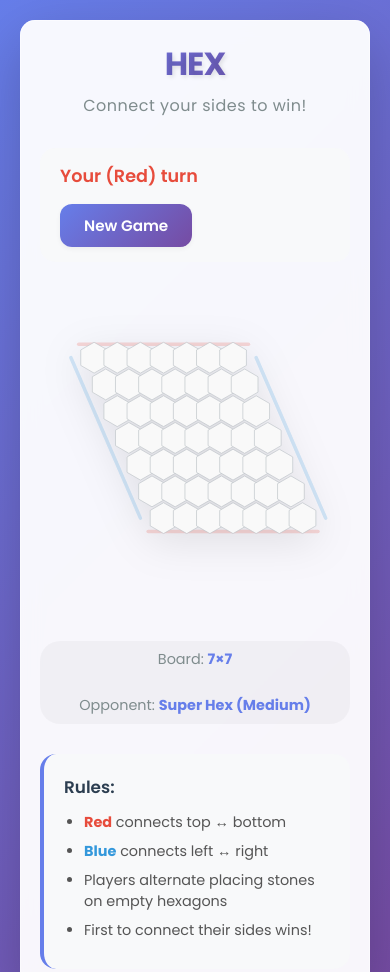
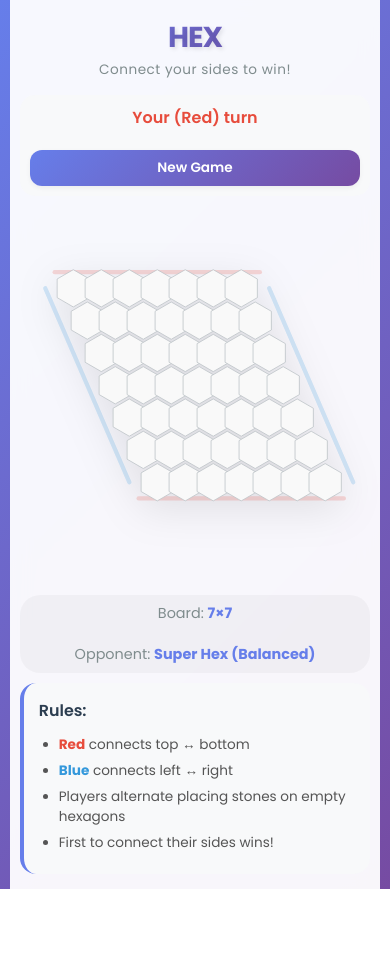
Before and after one commit to FWeynschenk/hex, a plain HTML site: page index.html in a window 390 px wide. Shown: the top 972 px of the page. After the commit the page ends 889 px from the top, so only its background shows below. Drawn offline with Linux system fonts and the light colour scheme.

Commit message:
better mobile layout

```diff
--- a/index.html
+++ b/index.html
@@ -3,34 +3,64 @@
 <head>
     <meta charset="UTF-8">
     <meta name="viewport" content="width=device-width, initial-scale=1.0">
-    <title>Hex Game</title>
+    <title>Hex - Classic Strategy Board Game</title>
+    <meta name="description" content="Play Hex, a classic abstract strategy board game online. Connect your sides to win against intelligent AI opponents. Free to play, no download required.">
+    <meta name="keywords" content="Hex, Hex Game, Strategy Board Game, Nash, Abstract Strategy, Online Game, AI Opponent, MCTS, Heuristic AI">
+    <meta name="author" content="SimpleSiteProj">
+
+    <!-- Open Graph / Facebook -->
+    <meta property="og:type" content="website">
+    <meta property="og:title" content="Hex - Classic Strategy Board Game">
+    <meta property="og:description" content="Play Hex online! Connect two opposite sides of a hexagonal grid while blocking your opponent. Features multiple AI difficulties and board sizes.">
+    <meta property="og:image" content="Hexagon.webp">
+
+    <!-- Twitter -->
+    <meta property="twitter:card" content="summary">
+    <meta property="twitter:title" content="Hex - Classic Strategy Board Game">
+    <meta property="twitter:description" content="Play Hex online! Connect two opposite sides of a hexagonal grid while blocking your opponent. Features multiple AI difficulties and board sizes.">
+    <meta property="twitter:image" content="Hexagon.webp">
+
     <link rel="icon" type="image/webp" href="Hexagon.webp">
     <link href="https://fonts.googleapis.com/css2?family=Poppins:wght@300;400;500;600;700&display=swap" rel="stylesheet">
     <style>
+        :root {
+            --primary: #667eea;
+            --primary-dark: #5a6fd6;
+            --secondary: #764ba2;
+            --accent: #e74c3c;
+            --blue: #3498db;
+            --text: #2c3e50;
+            --text-light: #7f8c8d;
+            --bg-white: rgba(255, 255, 255, 0.95);
+        }
+
         * {
             margin: 0;
             padding: 0;
             box-sizing: border-box;
+            -webkit-tap-highlight-color: transparent;
         }
 
         body {
             font-family: 'Poppins', sans-serif;
-            background: linear-gradient(135deg, #667eea 0%, #764ba2 100%);
+            background: linear-gradient(135deg, var(--primary) 0%, var(--secondary) 100%);
             min-height: 100vh;
             display: flex;
             justify-content: center;
             align-items: center;
             padding: 20px;
+            color: var(--text);
         }
 
         .game-container {
-            background: rgba(255, 255, 255, 0.95);
+            background: var(--bg-white);
             backdrop-filter: blur(10px);
             border-radius: 24px;
             box-shadow: 0 20px 60px rgba(0, 0, 0, 0.2), 0 0 0 1px rgba(255, 255, 255, 0.5) inset;
             padding: 40px;
             max-width: 800px;
             width: 100%;
+            transition: padding 0.3s ease;
         }
 
         h1 {
@@ -39,17 +69,18 @@
             font-size: 3em;
             font-weight: 700;
             letter-spacing: -1px;
-            background: linear-gradient(135deg, #667eea 0%, #764ba2 100%);
+            background: linear-gradient(135deg, var(--primary) 0%, var(--secondary) 100%);
             -webkit-background-clip: text;
             background-clip: text;
             -webkit-text-fill-color: transparent;
             text-shadow: 2px 2px 4px rgba(0,0,0,0.1);
+            line-height: 1.2;
         }
 
         .subtitle {
             text-align: center;
-            color: #7f8c8d;
-            margin-bottom: 30px;
+            color: var(--text-light);
+            margin-bottom: 25px;
             font-size: 1em;
             font-weight: 400;
             letter-spacing: 0.5px;
@@ -59,7 +90,7 @@
             display: flex;
             justify-content: space-between;
             align-items: center;
-            margin-bottom: 30px;
+            margin-bottom: 20px;
             flex-wrap: wrap;
             gap: 15px;
             background: #f8f9fa;
@@ -70,32 +101,29 @@
         .status {
             font-size: 1.1em;
             font-weight: 600;
-            color: #2c3e50;
+            color: var(--text);
             flex: 1;
-            min-width: 200px;
+            min-width: 140px;
             display: flex;
             align-items: center;
             gap: 10px;
+            white-space: nowrap;
         }
 
-        .player-red {
-            color: #e74c3c;
-        }
-
-        .player-blue {
-            color: #3498db;
-        }
+        .player-red { color: var(--accent); }
+        .player-blue { color: var(--blue); }
 
         .controls {
             display: flex;
-            gap: 12px;
+            gap: 10px;
+            flex-wrap: wrap;
         }
 
         button {
             background: white;
-            color: #667eea;
-            border: 2px solid #667eea;
-            padding: 10px 24px;
+            color: var(--primary);
+            border: 2px solid var(--primary);
+            padding: 10px 20px;
             border-radius: 12px;
             cursor: pointer;
             font-family: 'Poppins', sans-serif;
@@ -103,10 +131,11 @@
             font-weight: 600;
             transition: all 0.2s ease;
             box-shadow: 0 2px 5px rgba(0,0,0,0.05);
+            white-space: nowrap;
         }
 
         button:hover:not(:disabled) {
-            background: #667eea;
+            background: var(--primary);
             color: white;
             transform: translateY(-2px);
             box-shadow: 0 5px 15px rgba(102, 126, 234, 0.3);
@@ -124,21 +153,20 @@
         }
 
         #newGameBtn {
-            background: linear-gradient(135deg, #667eea 0%, #764ba2 100%);
+            background: linear-gradient(135deg, var(--primary) 0%, var(--secondary) 100%);
             color: white;
             border: none;
         }
 
         #newGameBtn:hover {
-             background: linear-gradient(135deg, #764ba2 0%, #667eea 100%);
-             transform: translateY(-2px);
-             box-shadow: 0 8px 20px rgba(118, 75, 162, 0.4);
+            background: linear-gradient(135deg, var(--secondary) 0%, var(--primary) 100%);
+            box-shadow: 0 8px 20px rgba(118, 75, 162, 0.4);
         }
 
         .board-container {
             display: flex;
             justify-content: center;
-            margin: 30px 0;
+            margin: 20px 0;
             position: relative;
             padding: 10px;
         }
@@ -147,6 +175,7 @@
             max-width: 100%;
             height: auto;
             filter: drop-shadow(0 10px 20px rgba(0,0,0,0.1));
+            touch-action: manipulation; /* Improves touch response */
         }
 
         .hex {
@@ -154,19 +183,13 @@
             transition: transform 0.2s ease, opacity 0.2s;
         }
 
-
         .hex:hover:not(.occupied):not(.disabled) .hex-fill {
             opacity: 0.5;
             fill: #e0e0e0;
         }
 
-        .hex.disabled {
-            cursor: not-allowed;
-        }
-
-        .hex.occupied {
-            cursor: default;
-        }
+        .hex.disabled { cursor: not-allowed; }
+        .hex.occupied { cursor: default; }
 
         .hex-fill {
             stroke: #bdc3c7;
@@ -176,12 +199,12 @@
         }
 
         .hex-fill.red {
-            fill: #e74c3c;
+            fill: var(--accent);
             stroke: #c0392b;
         }
 
         .hex-fill.blue {
-            fill: #3498db;
+            fill: var(--blue);
             stroke: #2980b9;
         }
 
@@ -191,13 +214,8 @@
             stroke-linecap: round;
         }
 
-        .edge-red {
-            stroke: #e74c3c;
-        }
-
-        .edge-blue {
-            stroke: #3498db;
-        }
+        .edge-red { stroke: var(--accent); }
+        .edge-blue { stroke: var(--blue); }
 
         .winning-path {
             stroke: #f1c40f;
@@ -207,6 +225,7 @@
             stroke-linejoin: round;
             animation: dash 1.5s ease-in-out infinite alternate, glow 1.5s ease-in-out infinite alternate;
             filter: drop-shadow(0 0 5px #f1c40f);
+            pointer-events: none;
         }
 
         @keyframes glow {
@@ -239,10 +258,9 @@
             text-align: center;
             color: #95a5a6;
             font-style: italic;
-            margin-top: 15px;
+            margin-top: 10px;
             min-height: 24px;
             font-size: 0.9em;
-            transition: opacity 0.3s;
         }
 
         .ai-thinking:not(:empty) {
@@ -257,8 +275,8 @@
         .difficulty-indicator {
             display: flex;
             justify-content: center;
-            gap: 25px;
-            color: #7f8c8d;
+            gap: 20px;
+            color: var(--text-light);
             font-size: 0.9em;
             margin-top: 10px;
             flex-wrap: wrap;
@@ -272,7 +290,7 @@
 
         .difficulty-indicator .difficulty-level {
             font-weight: 700;
-            color: #667eea;
+            color: var(--primary);
             text-transform: capitalize;
         }
 
@@ -280,25 +298,20 @@
             background: #f8f9fa;
             border-radius: 16px;
             padding: 20px;
-            margin-top: 30px;
+            margin-top: 20px;
             font-size: 0.9em;
             color: #555;
-            border-left: 4px solid #667eea;
+            border-left: 4px solid var(--primary);
         }
 
         .rules h3 {
             margin-bottom: 12px;
-            color: #2c3e50;
+            color: var(--text);
             font-weight: 600;
         }
 
-        .rules ul {
-            margin-left: 20px;
-        }
-
-        .rules li {
-            margin: 8px 0;
-        }
+        .rules ul { margin-left: 20px; }
+        .rules li { margin: 6px 0; }
 
         .swap-button {
             background: #e67e22;
@@ -314,27 +327,23 @@
         .modal-overlay {
             display: none;
             position: fixed;
-            top: 0;
-            left: 0;
-            right: 0;
-            bottom: 0;
+            top: 0; left: 0; right: 0; bottom: 0;
             background: rgba(0, 0, 0, 0.6);
             backdrop-filter: blur(5px);
             z-index: 1000;
             align-items: center;
             justify-content: center;
+            padding: 20px;
         }
 
-        .modal-overlay.active {
-            display: flex;
-        }
+        .modal-overlay.active { display: flex; }
 
         .modal {
             background: white;
             border-radius: 24px;
             padding: 40px;
             max-width: 500px;
-            width: 90%;
+            width: 100%;
             max-height: 90vh;
             overflow-y: auto;
             box-shadow: 0 25px 50px -12px rgba(0, 0, 0, 0.25);
@@ -342,30 +351,22 @@
         }
 
         @keyframes modalSlideIn {
-            from {
-                transform: translateY(20px) scale(0.95);
-                opacity: 0;
-            }
-            to {
-                transform: translateY(0) scale(1);
-                opacity: 1;
-            }
+            from { transform: translateY(20px) scale(0.95); opacity: 0; }
+            to { transform: translateY(0) scale(1); opacity: 1; }
         }
 
         .modal h2 {
-            color: #2d3436;
+            color: var(--text);
             margin-bottom: 25px;
             font-size: 2em;
             text-align: center;
             font-weight: 700;
         }
 
-        .modal-section {
-            margin-bottom: 30px;
-        }
+        .modal-section { margin-bottom: 25px; }
 
         .modal-section h3 {
-            color: #7f8c8d;
+            color: var(--text-light);
             margin-bottom: 15px;
             font-size: 0.9em;
             text-transform: uppercase;
@@ -377,16 +378,13 @@
             display: flex;
             gap: 12px;
             flex-wrap: wrap;
-        }
-
-        .board-size-options {
             justify-content: center;
         }
 
         .difficulty-btn, .option-btn, .ai-btn {
             flex: 1;
             min-width: 100px;
-            padding: 15px;
+            padding: 12px;
             border: 2px solid #e0e0e0;
             background: white;
             border-radius: 12px;
@@ -395,30 +393,28 @@
             text-align: center;
         }
 
-        .ai-btn {
-            min-width: 140px;
-        }
+        .ai-btn { min-width: 140px; }
 
         .difficulty-btn:hover, .option-btn:hover, .ai-btn:hover {
-            border-color: #667eea;
+            border-color: var(--primary);
             transform: translateY(-2px);
         }
 
         .difficulty-btn.selected, .option-btn.selected, .ai-btn.selected {
-            border-color: #667eea;
-            background: #667eea;
+            border-color: var(--primary);
+            background: var(--primary);
             color: white;
             box-shadow: 0 5px 15px rgba(102, 126, 234, 0.3);
         }
 
-        .difficulty-btn .difficulty-title, .option-btn .option-title, .ai-btn .ai-title {
+        .difficulty-title, .option-title, .ai-title {
             font-weight: 700;
-            font-size: 1em;
+            font-size: 0.95em;
             margin-bottom: 4px;
         }
 
-        .difficulty-btn .difficulty-desc, .option-btn .option-desc, .ai-btn .ai-desc {
-            font-size: 0.8em;
+        .difficulty-desc, .option-desc, .ai-desc {
+            font-size: 0.75em;
             opacity: 0.8;
         }
 
@@ -428,42 +424,134 @@
             margin-top: 30px;
         }
 
-        .modal-buttons button {
-            flex: 1;
-            padding: 12px;
-            font-size: 1em;
-        }
+        .modal-buttons button { flex: 1; padding: 12px; }
 
         .btn-secondary {
             background: #f1f2f6;
-            color: #7f8c8d;
+            color: var(--text-light);
             border-color: #f1f2f6;
         }
 
         .btn-secondary:hover {
             background: #e0e0e0;
-            color: #2c3e50;
+            color: var(--text);
             box-shadow: none;
         }
 
-        @media (max-width: 600px) {
-            h1 {
-                font-size: 2em;
+        /* --- RESPONSIVE DESIGN --- */
+
+        /* Laptops / Tablets with limited height */
+        @media (max-height: 800px) {
+            body { padding: 10px; }
+            .game-container { padding: 20px 30px; }
+            h1 { font-size: 2em; margin-bottom: 0; }
+            .subtitle { margin-bottom: 10px; font-size: 0.9em; }
+            .game-info { margin-bottom: 10px; padding: 10px; }
+            .board-container { margin: 5px 0; }
+            /* Limit board height so it doesn't push controls off screen */
+            svg { max-height: 50vh; width: auto; }
+            .modal { padding: 25px; }
+        }
+
+        /* Tablets & Small Laptops */
+        @media (max-width: 768px) {
+            .game-container {
+                padding: 25px;
+                max-width: 95%;
+            }
+
+            h1 { font-size: 2.5em; }
+
+            .game-info {
+                flex-direction: column;
+                align-items: stretch;
+            }
+
+            .status {
+                justify-content: center;
+                width: 100%;
+                margin-bottom: 10px;
+            }
+
+            .controls {
+                justify-content: center;
+                width: 100%;
+            }
+
+            .controls button {
+                flex: 1;
+                padding: 12px 10px;
+                font-size: 0.9em;
+            }
+        }
+
+        /* Mobile Phones */
+        @media (max-width: 480px) {
+            body {
+                padding: 0;
+                align-items: flex-start;
             }
 
             .game-container {
-                padding: 20px;
-                border-radius: 15px;
+                padding: 15px 10px;
+                border-radius: 0;
+                min-height: 100vh;
+                box-shadow: none;
             }
 
-            .difficulty-options, .board-size-options, .first-player-options {
-                flex-direction: column;
+            h1 { font-size: 1.8em; margin-top: 5px; }
+            .subtitle { margin-bottom: 15px; font-size: 0.85em; }
+
+            .game-info {
+                padding: 10px;
+                margin-bottom: 15px;
+                gap: 10px;
             }
+
+            .status { font-size: 1em; }
+
+            .controls { gap: 8px; }
+
+            .controls button {
+                padding: 8px 12px;
+                font-size: 0.85em;
+            }
+
+            /* Make board take full width but not overflow */
+            .board-container {
+                margin: 10px -10px; /* Negative margin to pull board to edges */
+                width: calc(100% + 20px);
+                overflow: hidden;
+            }
+
+            svg {
+                width: 100%;
+                height: auto;
+                max-height: 55vh;
+            }
+
+            .rules {
+                padding: 15px;
+                font-size: 0.85em;
+                margin-top: 10px;
+            }
+
+            /* Modal adjustments */
+            .modal { padding: 20px; }
+            .modal h2 { font-size: 1.5em; }
+
+            .option-btn, .difficulty-btn, .ai-btn {
+                padding: 10px 5px;
+                min-width: 45%; /* 2 per row */
+            }
+
+            .difficulty-title, .option-title, .ai-title { font-size: 0.85em; }
+            .difficulty-desc, .option-desc, .ai-desc { display: none; } /* Hide descriptions on small screens to save space */
         }
     </style>
 </head>
 <body>
-    <div class="game-container">
+    <main class="game-container">
         <h1>HEX</h1>
         <div class="subtitle">Connect your sides to win!</div>
 
@@ -495,7 +583,7 @@
                 <li>First to connect their sides wins!</li>
             </ul>
         </div>
-    </div>
+    </main>
 
     <!-- New Game Modal -->
     <div class="modal-overlay" id="newGameModal">
@@ -696,6 +784,19 @@
 
                 // Initialize default AI
                 this.updateDifficultyIndicator();
+
+                // Initialize the AI in the worker immediately
+                if (this.selectedAI) {
+                    this.workerBusy = true;
+                    this.worker.postMessage({
+                        type: 'init',
+                        data: {
+                            aiId: this.selectedAI,
+                            difficulty: this.selectedDifficulty,
+                            player: this.aiPlayer
+                        }
+                    });
+                }
             }
 
             populateAIOptions() {
@@ -821,22 +922,27 @@
             }
 
             updateDifficultyIndicator() {
-                const currentAI = aiProvider.getCurrentAI(); // Keeps null/metadata only?
-                // Actually getCurrentAI returns what createAI set, but createAI is now in worker.
-                // So local aiProvider.currentAI is likely null or stale.
-                // We should use selectedAI metadata.
+                let aiName = 'AI';
+                let difficultyLabel = this.selectedDifficulty;
 
-                let aiName = 'AI';
                 const availableAIs = aiProvider.getAvailableAIs();
                 const selected = availableAIs.find(ai => ai.id === this.selectedAI);
+
                 if (selected) {
                     aiName = selected.name;
+
+                    // Try to get the display name from the AI's difficulty config
+                    const difficulties = aiProvider.getDifficulties(this.selectedAI);
+                    if (difficulties && difficulties[this.selectedDifficulty]) {
+                        difficultyLabel = difficulties[this.selectedDifficulty].name;
+                    } else {
+                        // Fallback to capitalized key
+                        difficultyLabel = this.selectedDifficulty.charAt(0).toUpperCase() +
+                                        this.selectedDifficulty.slice(1);
+                    }
                 }
 
-                const difficultyName = this.selectedDifficulty.charAt(0).toUpperCase() +
-                                      this.selectedDifficulty.slice(1);
-
-                this.difficultyLevelEl.textContent = `${aiName} (${difficultyName})`;
+                this.difficultyLevelEl.textContent = `${aiName} (${difficultyLabel})`;
                 this.boardSizeDisplayEl.textContent = `${this.boardSize}×${this.boardSize}`;
             }
 
```
